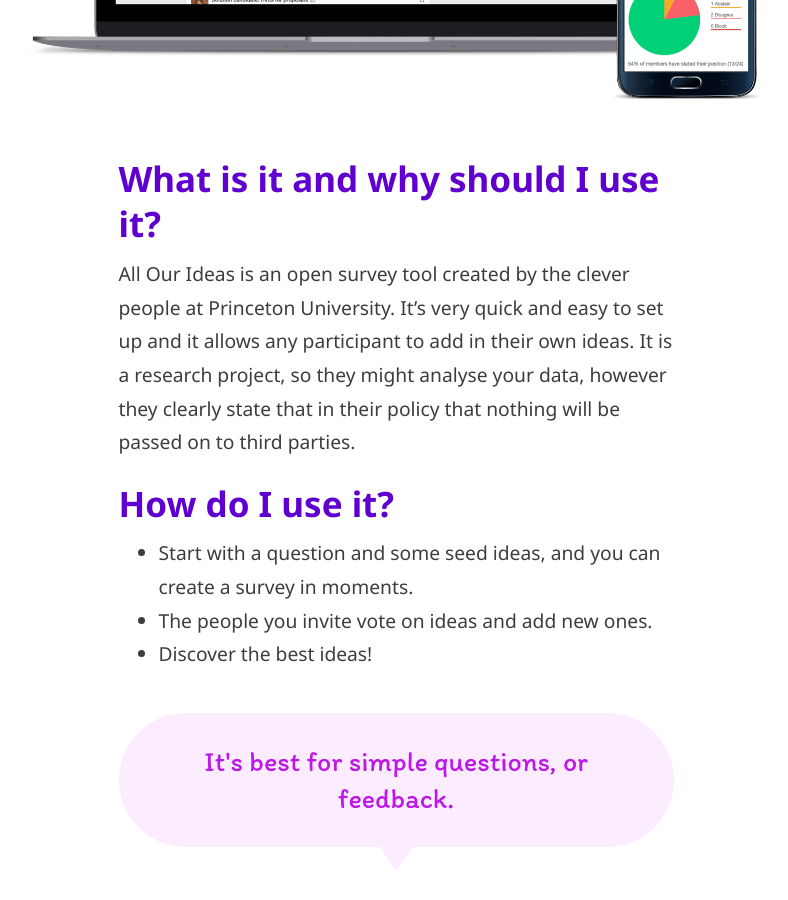
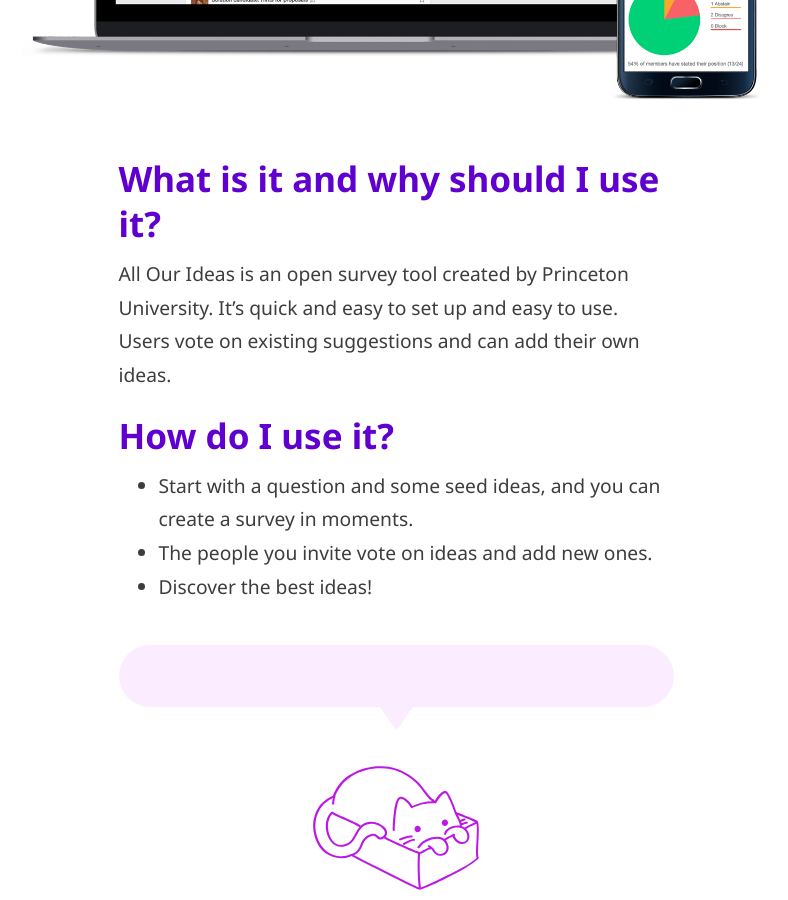
Before and after one commit to digidemlab/democat, a Jekyll site: the page built from _posts/2016-11-28-allourideas.md, in a window 1280 px wide and 900 px high, scrolled down 1198 px. Shown: the whole window, without its empty margins (244-1032 px from the left). Built offline with Jekyll 4.4.1, drawn with Linux system fonts in a browser that asks for light colours.

Commit message:
Updated Allourideas

```diff
--- a/_posts/2016-11-28-allourideas.md
+++ b/_posts/2016-11-28-allourideas.md
@@ -12,7 +12,7 @@
 preparations: Web
 difficulty: 'Easy. '
 democat: box
-democatsays: 'It''s best for simple questions, or feedback. '
+democatsays:
 quote:
 source:
 website: www.allourideas.org
@@ -22,10 +22,9 @@
 
 ## What is it and why should I use it?
 
-All Our Ideas is an open survey tool created by the clever people at Princeton University. It’s very quick  and easy to set up and it allows any participant to add in their own ideas. It is a research project, so they might analyse your data, however they clearly state that in their policy that nothing will be passed on to third parties.
+All Our Ideas is an open survey tool created by Princeton University. It’s quick  and easy to set up and easy to use. Users vote on existing suggestions and can add their own ideas.
 
 ## How do I use it?
-
 
 * Start with a question and some seed ideas, and you can create a survey in moments.
 * The people you invite vote on ideas and add new ones.
```
